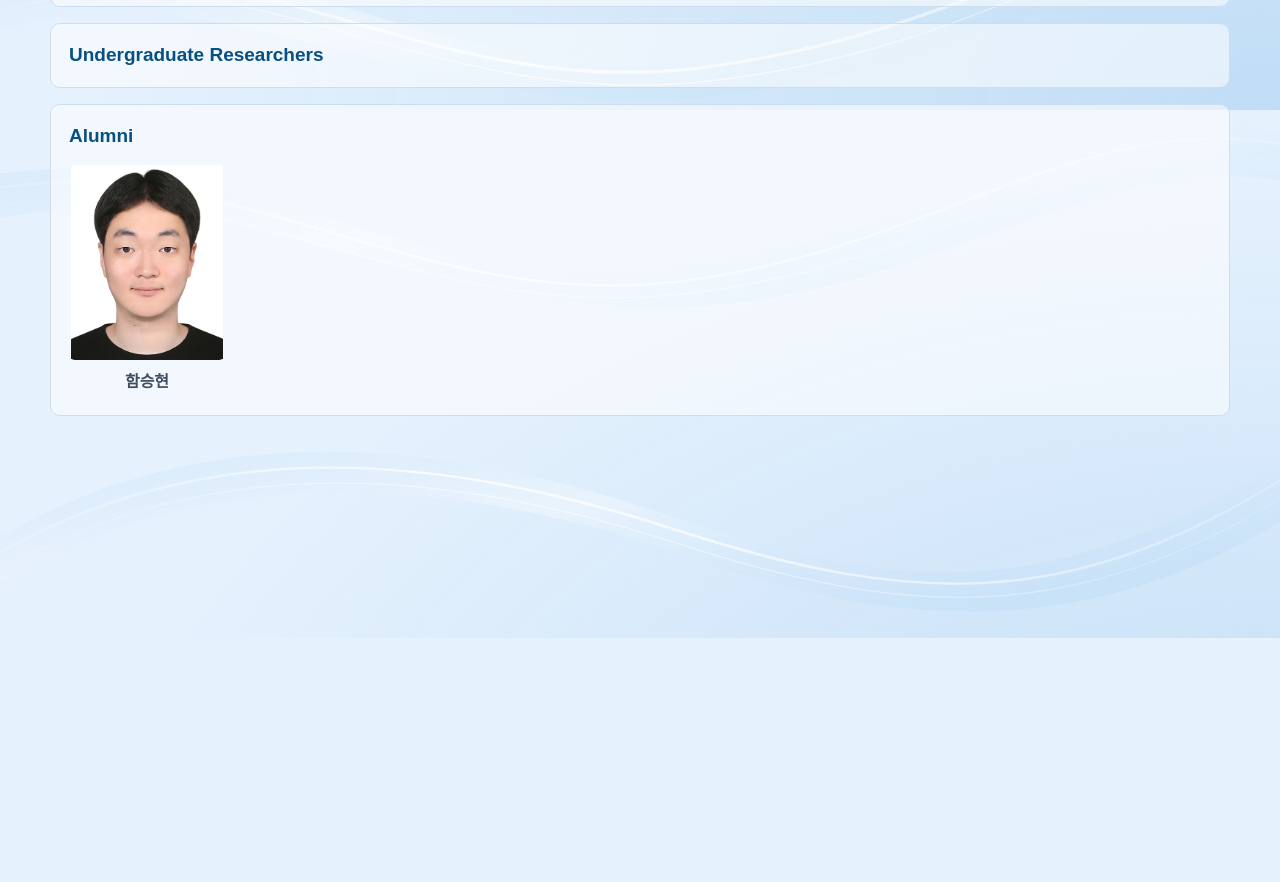
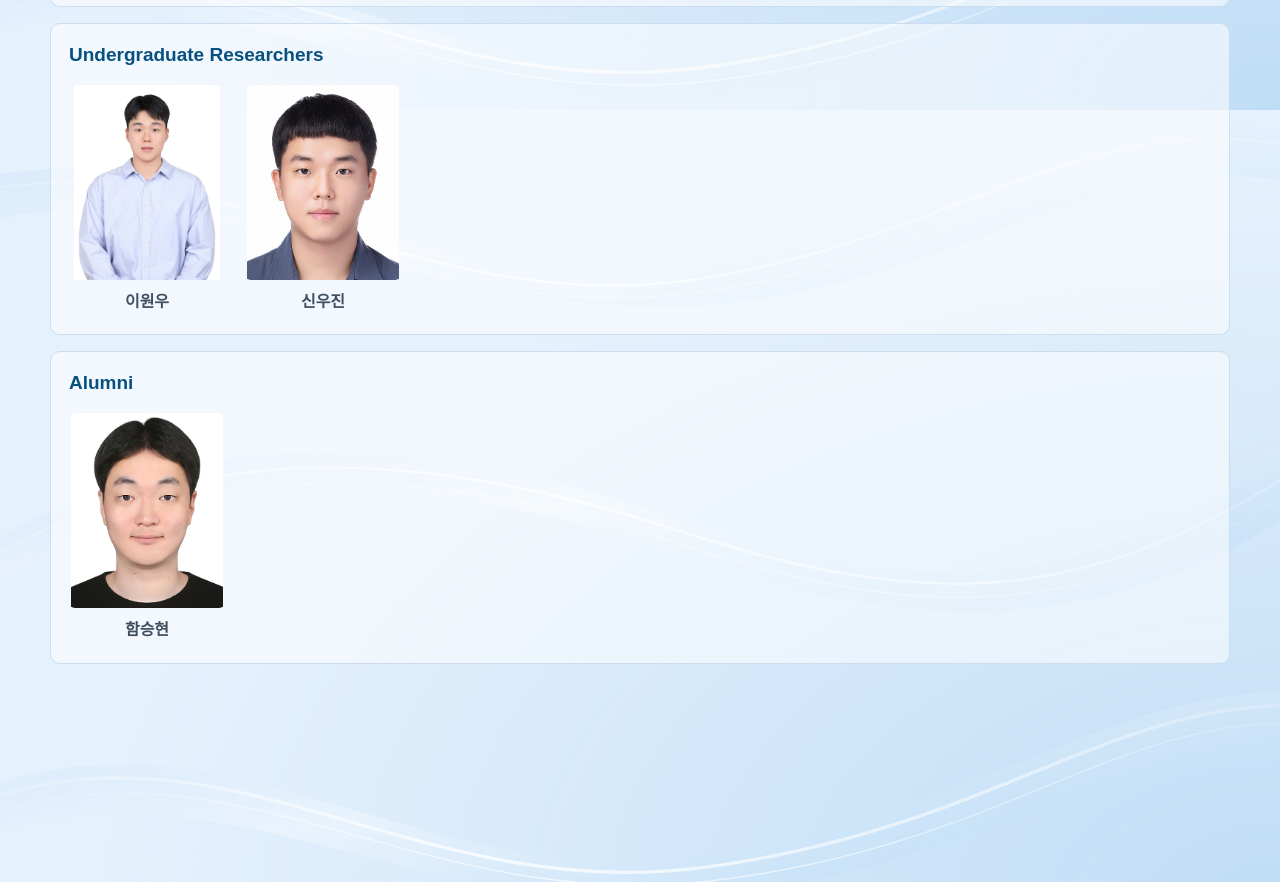
Before and after one commit to KAU-QuantumAILab/QAI_LAB, a plain HTML site: page members.html in a window 1280 px wide. Shown: the part 1490-2372 px from the top of the page. Before the commit the page ends 2128 px from the top, so only its background shows below. Drawn offline with Linux system fonts and the light colour scheme.

Commit message:
Add two undergraduate researchers to members pages

```diff
--- a/members.html
+++ b/members.html
@@ -83,6 +83,16 @@
         </section>
         <section class="member-group" aria-labelledby="undergraduate-researchers">
           <h2 id="undergraduate-researchers">Undergraduate Researchers</h2>
+          <ul class="member-roster" role="list">
+            <li>
+              <img src="assets/images/members/%EC%9D%B4%EC%9B%90%EC%9A%B0.jpg" width="156" height="195" alt="" loading="lazy">
+              <span lang="ko">이원우</span>
+            </li>
+            <li>
+              <img src="assets/images/members/%EC%8B%A0%EC%9A%B0%EC%A7%84.jpg" width="156" height="195" alt="" loading="lazy">
+              <span lang="ko">신우진</span>
+            </li>
+          </ul>
         </section>
         <section class="member-group" aria-labelledby="alumni">
           <h2 id="alumni">Alumni</h2>
```
Also changed, not shown: ko/members.html (+10 -0 lines), assets/images/members/신우진.jpg (added), assets/images/members/이원우.jpg (added).
